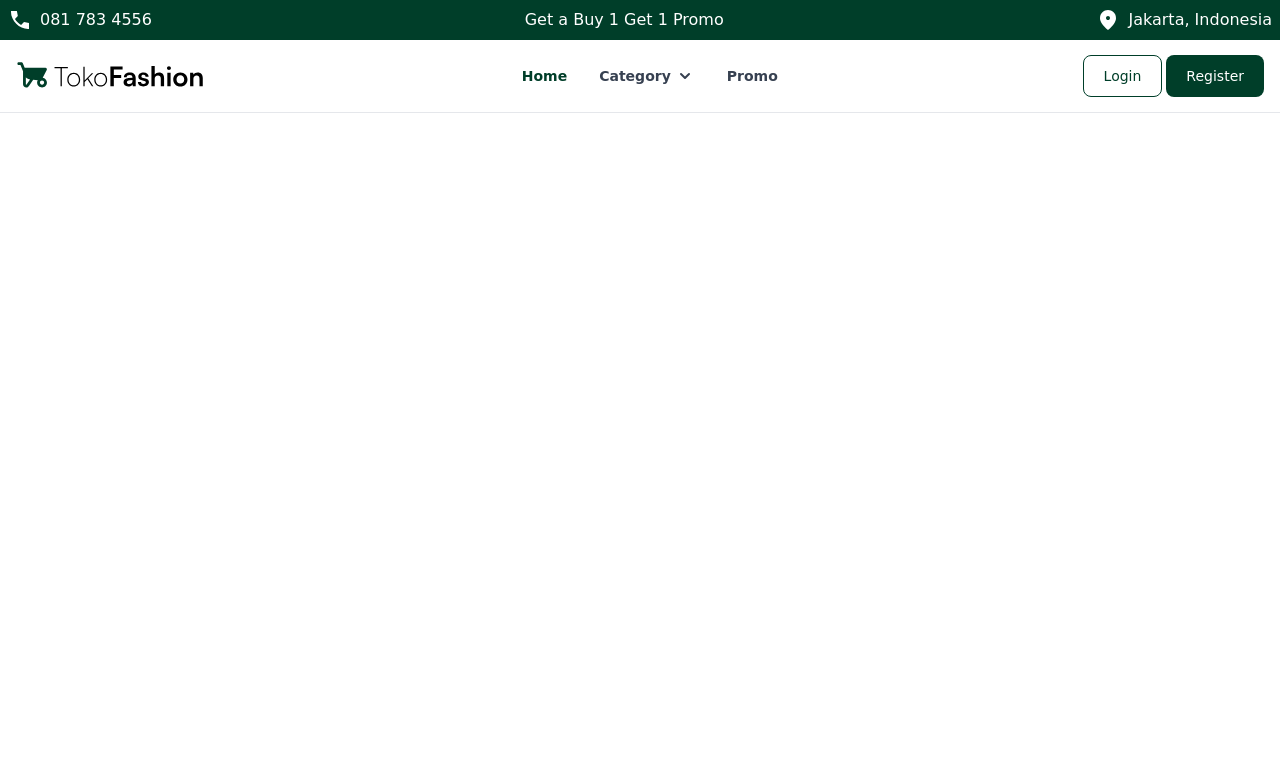
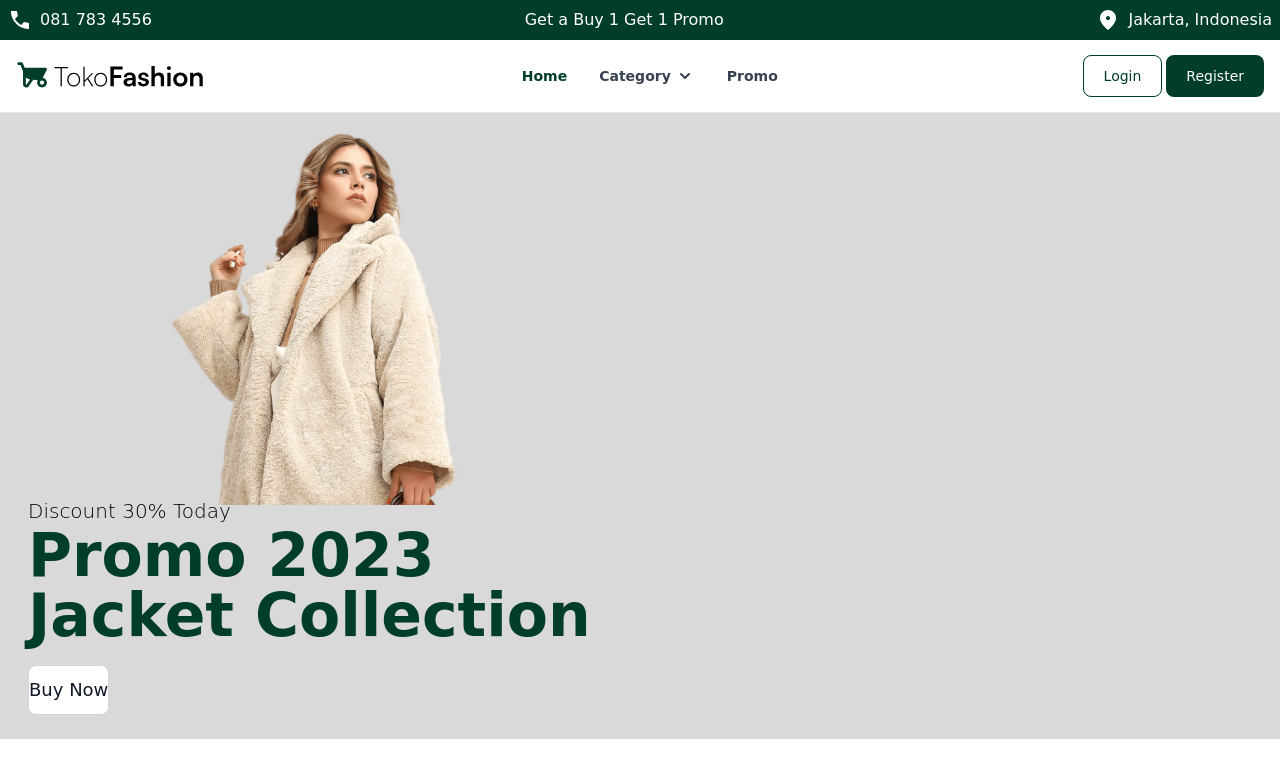
Before and after one commit to syauqidamario/tailwindcss-wahidev, a website: page src/index.html in a window 1280 px wide. Drawn offline with nearby package versions, Linux system fonts and the light colour scheme.

Commit message:
Added hero section in index.html

```diff
--- a/src/index.html
+++ b/src/index.html
@@ -19,8 +19,6 @@
         </p>
       </div>
     </div>
-    <!-- Tutup Top Nav  -->
-
     <!-- Navbar  -->
     <nav
       class="bg-white px-2 sm:px-4 py-2.5 dark:bg-gray-900 w-full border-b border-gray-200 dark:border-gray-600"
@@ -151,7 +149,23 @@
         </div>
       </div>
     </nav>
-    <!-- Tutup Navbar  -->
+
+    <!--Hero section-->
+    <div class="bg-primary3 h-1/2 w-full p-2">
+      <div class="container mx-auto grid grid-cols-1 md:grid-cols-2 items-center">
+        <div class="md:order-2 flex md:justify-center">
+          <img src="assets/images/hero.png" alt="hero" class="mb-4 md:-mb-2 h-64 md:h-96"/></div>
+        </div>
+        <div class="ml-5">
+          <p class="font-light text-xl">Discount 30% Today</p>
+          <p class="font-black text-3xl md:text-6xl text-primary1">Promo 2023 <br />Jacket Collection</p>
+          <button type="button" class="mt-5 mb-4 text-gray-900 bg-white border border-gray-300
+          focus:outline-none hover:bg-gray-100 focus:ring-4 focus:ring-gray-200 font-medium rounded-lg text-lg
+          px-6 py-2.5 dark:bg-gray-800 dark:text-white dark:border-gray-600 dark:hover:bg-gray-700
+          dark:hover:border-gray-600 dark:focus:ring-gray-700" > Buy Now </button>
+        </div>
+      </div>
+
     <script src="https://cdnjs.cloudflare.com/ajax/libs/flowbite/1.6.3/flowbite.min.js"></script>
   </body>
 </html>
```
Also changed, not shown: src/assets/images/hero.png (added).
